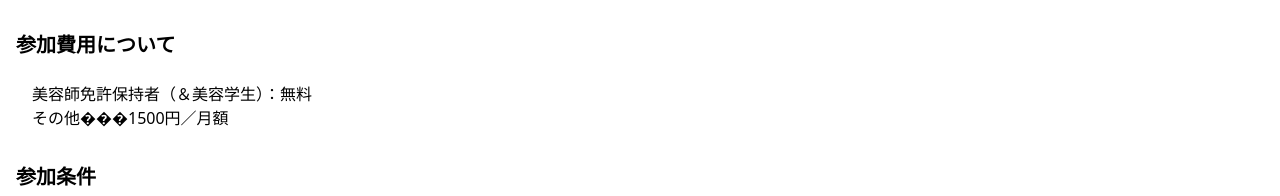
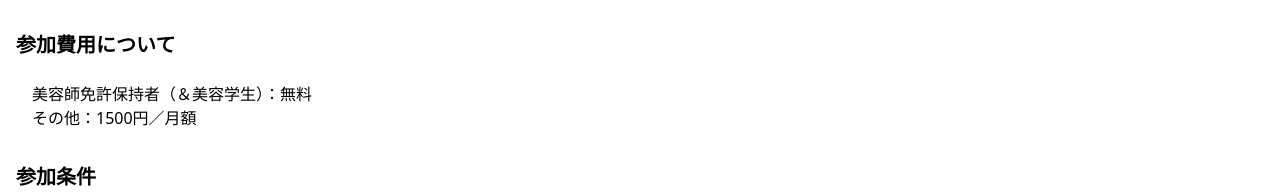
Before and after one commit to kkoblog/zero, a Next.js app: page / in a window 1280 px wide. Shown: the part 6356-6552 px from the top of the page. Built offline with nearby package versions, Linux system fonts and the light colour scheme.

Commit message:
トップ改善

```diff
--- a/src/app/page.jsx
+++ b/src/app/page.jsx
@@ -25,7 +25,7 @@ function MainComponent() {
           <div className="absolute inset-0 bg-gradient-to-r from-black via-black to-transparent opacity-60"></div>
         </div>
 
-        <div className="relative z-10 flex items-start md:items-center justify-end md:justify-center h-full container mx-auto px-4 pt-20 md:pt-0">
+        <div className="relative z-10 flex items-start md:items-center justify-end md:justify-center h-full container mx-auto px-4 pt-32 md:pt-0">
           <motion.div
             initial={{ opacity: 0, y: 50 }}
             animate={{ opacity: 1, y: 0 }}
@@ -453,7 +453,7 @@ function MainComponent() {
               <h3 className="text-xl font-bold mb-2">参加費用について</h3>
               <p className="p-4 flex flex-col">
                 <span>美容師免許保持者（＆美容学生）：無料</span>
-                <span>その他���1500円／月額
+                <span>その他：1500円／月額
                 </span>
               </p>
             </div>
```
